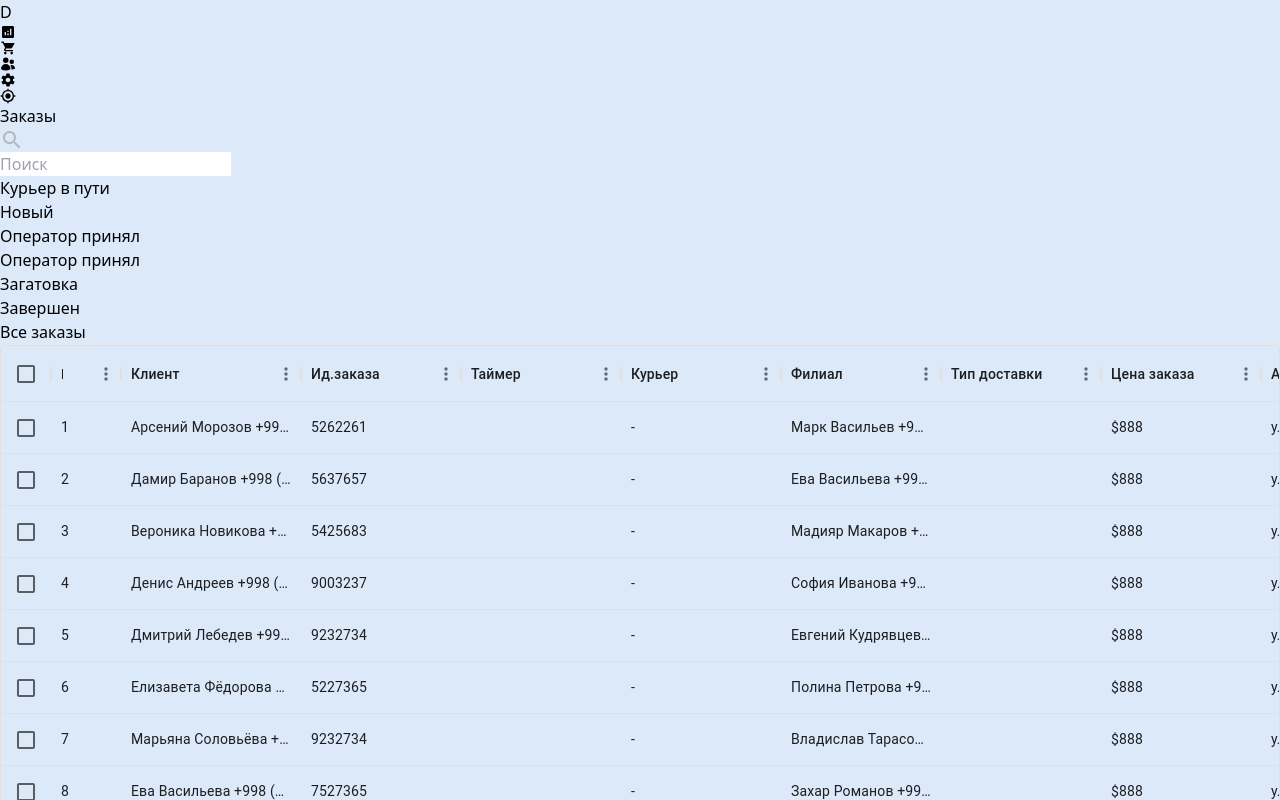
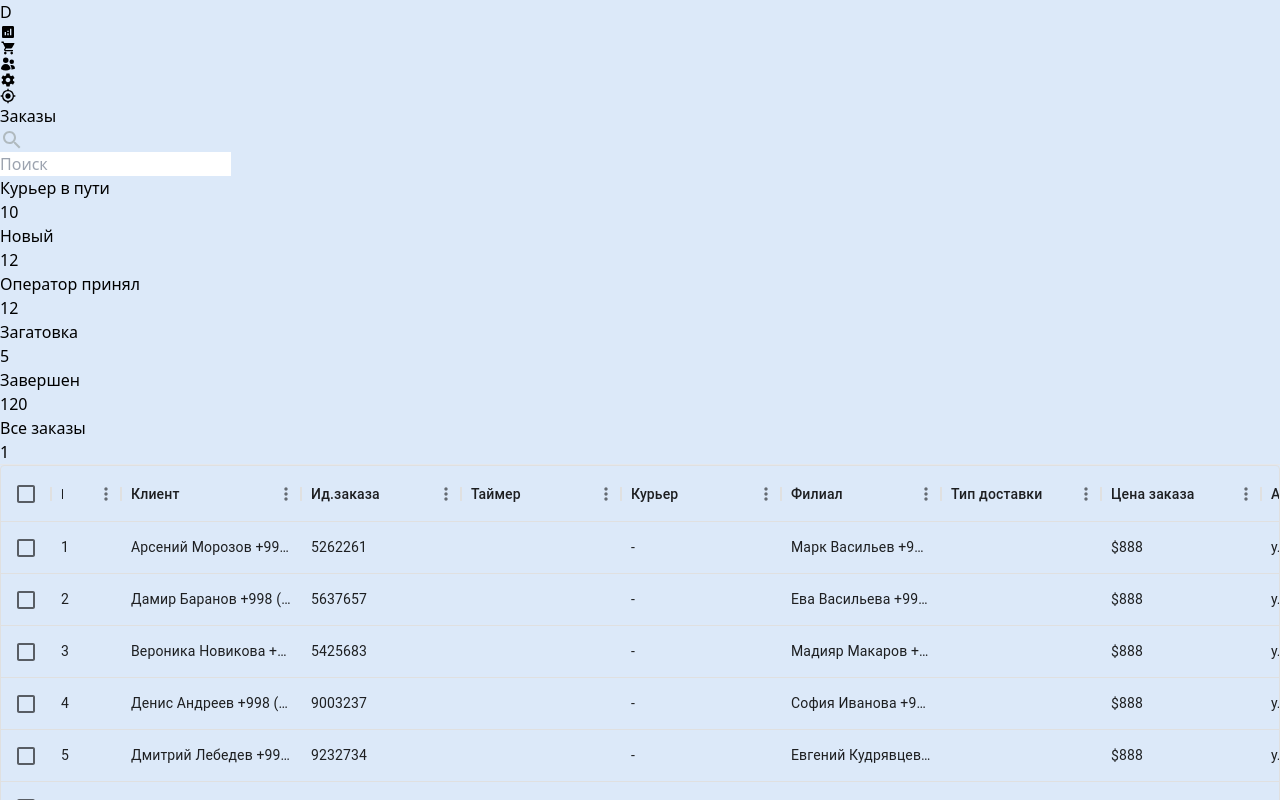
Before and after one commit to mamuranumonovna/admin_panel, a React (Vite) app: page /order in a window 1280 px wide. Shown: the top 800 px of the page. Built offline with nearby package versions, Linux system fonts and the light colour scheme.

Commit message:
order nav chenged

```diff
--- a/src/components/DataTable.jsx
+++ b/src/components/DataTable.jsx
@@ -29,8 +29,8 @@ const rows = [
 
 export default function DataTable() {
   return (
-    <div style={{ height: 650, width: '100%' }}>
-      <DataGrid
+    <div className=' px-4' style={{ height: 650, width: '100%' }}>
+      <DataGrid className='bg-white'
         rows={rows}
         columns={columns}
         initialState={{
--- a/src/context.jsx
+++ b/src/context.jsx
@@ -19,7 +19,7 @@ export function UserProvider({ children }) {
     setList([...list,newItem])
     setUser('')
     setPassword('')
-    navigate('/dash')
+    navigate('/')
  }
 
 
--- a/src/pages/Order.jsx
+++ b/src/pages/Order.jsx
@@ -23,40 +23,42 @@ export default function Order() {
       <div className='w-full'>
         <nav>
           <ul className='flex gap-11 items-center px-4 py-4 bg-white text-gray-600'>
-            <li>
+            <li className='flex gap-2 items-center'>
               <Link>
               Курьер в пути
               </Link>
+              <div className='px-1.5 text-[10px] py-1 text-white font-semibold bg-gray-400 rounded-full'>10</div>
             </li>
-            <li>
+            <li className='flex gap-2 items-center'>
               <Link>
               Новый
               </Link>
+              <div className='px-1.5 text-[10px] py-1 text-white font-semibold bg-gray-400 rounded-full'>12</div>
             </li>
-            <li>
+
+            <li className='flex gap-2 items-center'>
               <Link>
               Оператор принял
               </Link>
+              <div className='px-1.5 text-[10px] py-1 text-white font-semibold bg-gray-400 rounded-full'>12</div>
             </li>
-            <li>
-              <Link>
-              Оператор принял
-              </Link>
-            </li>
-            <li>
+            <li className='flex gap-2 items-center'>
               <Link>
               Загатовка
               </Link>
+              <div className='px-2 text-[10px] py-1 text-white font-semibold bg-gray-400 rounded-full'>5</div>
             </li>
-            <li>
+            <li className='flex gap-2 items-center'>
               <Link>
               Завершен
               </Link>
+              <div className='px-1.5 text-[10px] py-1 text-white font-semibold bg-gray-400 rounded-full'>120</div>
             </li>
-            <li>
+            <li className='flex gap-2 items-center'>
               <Link>
               Все заказы
               </Link>
+              <div className='px-2 text-[10px] py-1 text-white font-semibold bg-gray-400 rounded-full'>1</div>
             </li>
           </ul>
         </nav>
```
